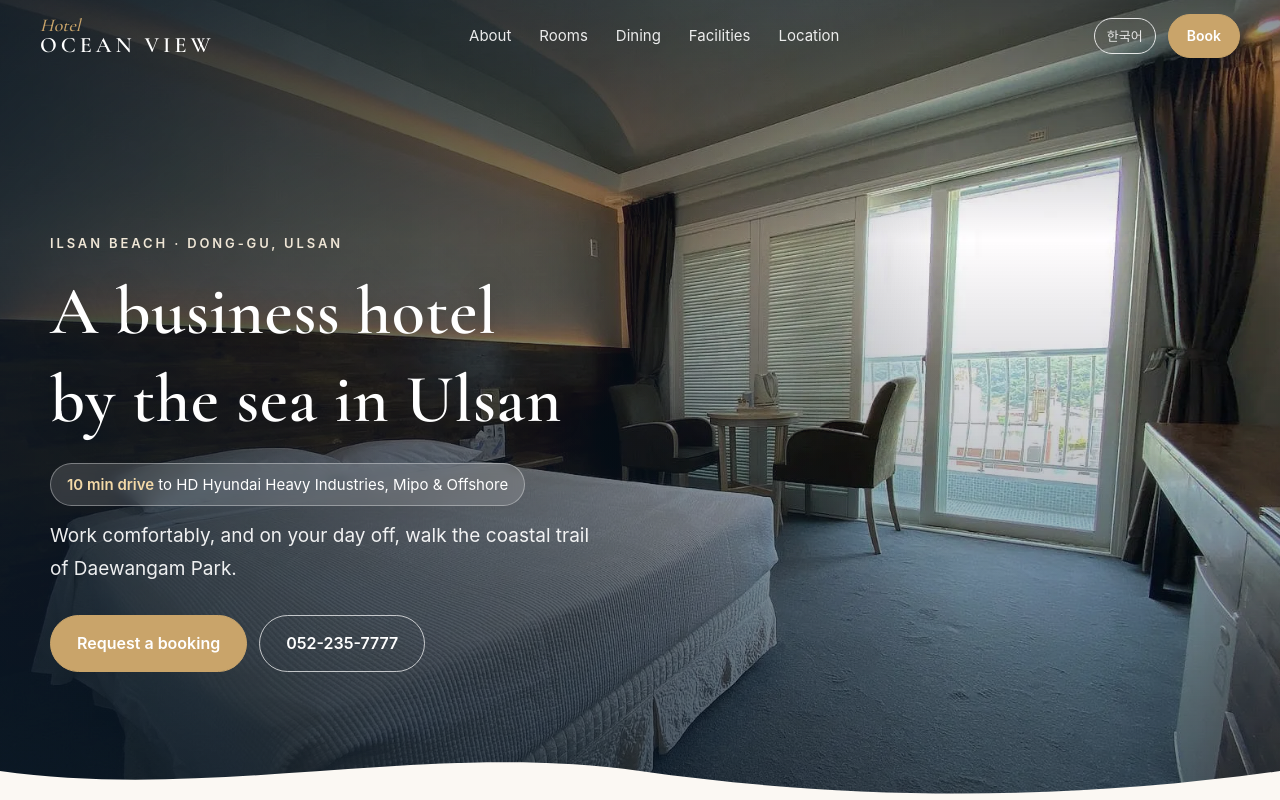
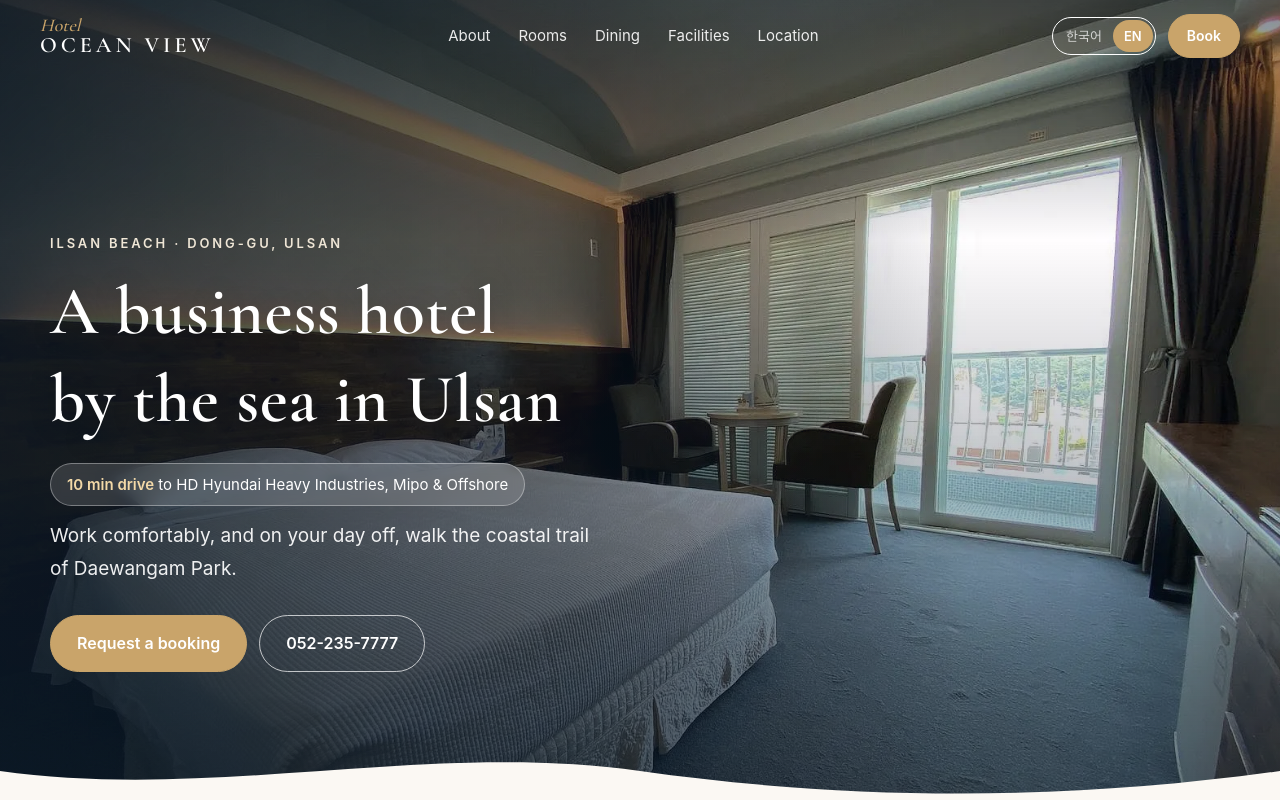
Before and after one commit to hyunjunkang7/hoteloceanview, a plain HTML site: page site/index.html in a window 1280 px wide. Shown: the top 800 px of the page. Drawn offline with nearby package versions, Linux system fonts and the light colour scheme; a web font is replaced by a local one.

Commit message:
Show both languages side by side in the language switch
Co-Authored-By: Claude Opus 5.5 <noreply@anthropic.com>

```diff
--- a/site/index.html
+++ b/site/index.html
@@ -34,7 +34,7 @@
     <a href="#location"><span lang="ko">오시는 길</span><span lang="en">Location</span></a>
   </nav>
   <div class="nav-actions">
-    <button class="lang-toggle" id="langToggle" type="button" aria-label="Change language"><span lang="ko">EN</span><span lang="en">한국어</span></button>
+    <div class="lang-switch" role="group" aria-label="Language"><button type="button" data-set-lang="ko">한국어</button><button type="button" data-set-lang="en">EN</button></div>
     <a class="btn btn-small" href="#reserve"><span lang="ko">예약 문의</span><span lang="en">Book</span></a>
     <button class="menu-toggle" id="menuToggle" type="button" aria-label="Menu" aria-expanded="false"><span></span><span></span></button>
   </div>
--- a/site/main.js
+++ b/site/main.js
@@ -14,9 +14,10 @@
     root.lang = l;
     document.querySelectorAll('option[data-ko]').forEach(o => { o.textContent = o.dataset[l]; });
     document.querySelectorAll('[data-ph-ko]').forEach(el => { el.placeholder = el.dataset[l === 'ko' ? 'phKo' : 'phEn']; });
+    document.querySelectorAll('[data-set-lang]').forEach(btn => btn.setAttribute('aria-pressed', btn.dataset.setLang === l));
     try { localStorage.setItem('lang', l); } catch (e) {}
   }
-  document.getElementById('langToggle').addEventListener('click', () => setLang(root.dataset.lang === 'ko' ? 'en' : 'ko'));
+  document.querySelectorAll('[data-set-lang]').forEach(btn => btn.addEventListener('click', () => setLang(btn.dataset.setLang)));
 
   // ---- Nav: solid background after scrolling, mobile menu ----
   const nav = document.querySelector('.nav');
--- a/site/styles.css
+++ b/site/styles.css
@@ -54,7 +54,9 @@ h3 { font-size: 22px; color: var(--navy); }
 .nav-links a { text-decoration: none; font-size: 15px; opacity: .9; }
 .nav-links a:hover { opacity: 1; color: var(--sand); }
 .nav-actions { display: flex; align-items: center; gap: 12px; }
-.lang-toggle { background: none; border: 1px solid currentColor; color: inherit; border-radius: 999px; padding: 6px 12px; font: inherit; font-size: 13px; cursor: pointer; opacity: .85; }
+.lang-switch { display: inline-flex; border: 1px solid currentColor; border-radius: 999px; padding: 2px; }
+.lang-switch button { background: none; border: 0; color: inherit; font: inherit; font-size: 13px; padding: 5px 11px; border-radius: 999px; cursor: pointer; opacity: .75; }
+.lang-switch button[aria-pressed="true"] { background: var(--sand); color: #fff; opacity: 1; font-weight: 600; }
 .menu-toggle { display: none; background: none; border: 0; width: 36px; height: 36px; cursor: pointer; padding: 8px; }
 .menu-toggle span { display: block; height: 2px; background: currentColor; margin: 6px 0; transition: transform .3s; }
 
```
